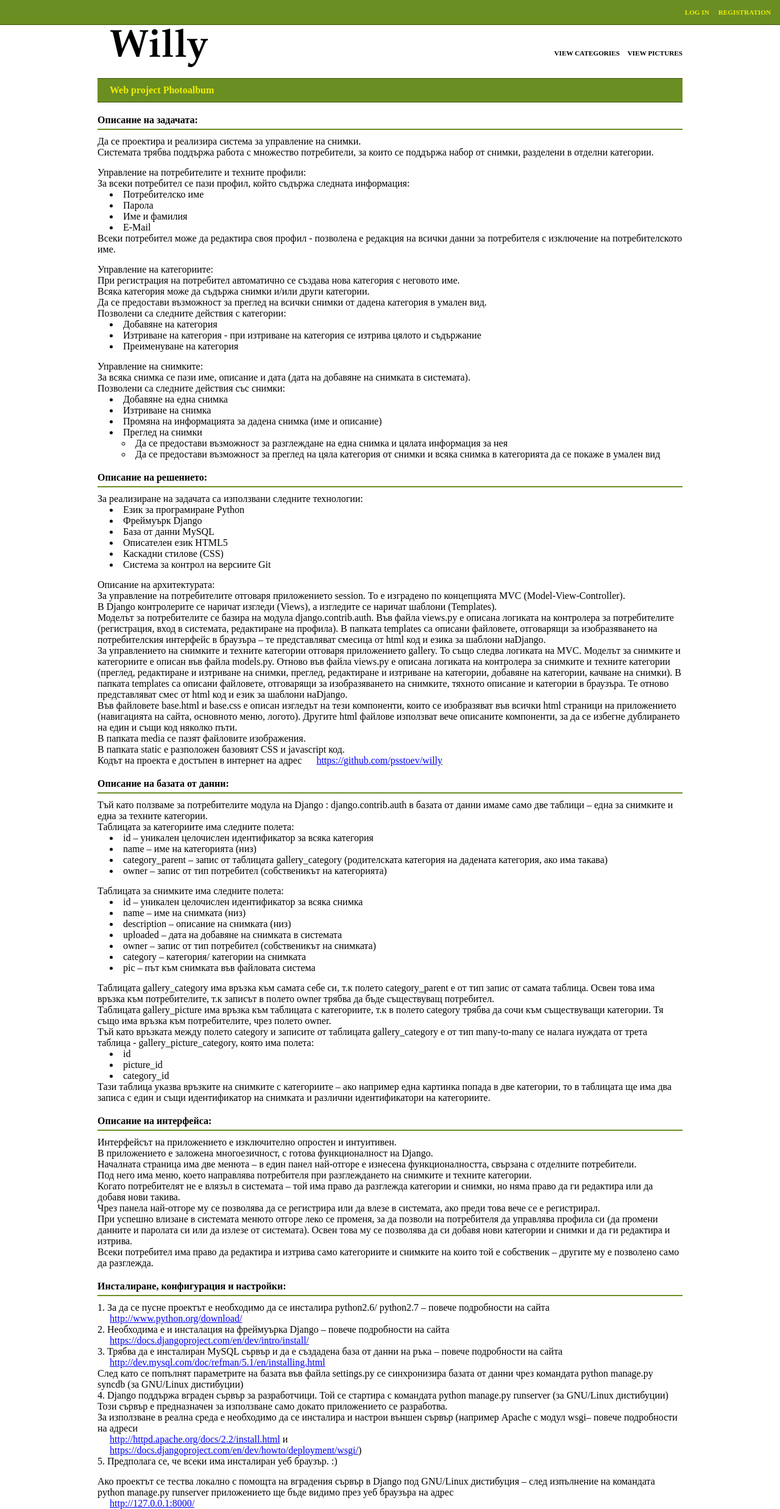
After one commit to psstoev/willy, a Django app: template src/willy/templates/index.html in a window 1280 px wide. The commit adds this page. Shown: the whole page at 61% size. Run offline with Django 3.2, Linux system fonts and the light colour scheme; the template is opened without the code that fills it, so the values that code supplies are empty.

Commit message:
Remove welcome page and replace it with index page.

```diff
--- a/src/willy/gallery/models.py
+++ b/src/willy/gallery/models.py
@@ -7,7 +7,7 @@ from thumbs import ImageWithThumbsField
 # Create your models here.
 
 class Category(models.Model):
-    name = models.CharField(max_length=64)
+    name = models.CharField(max_length=64, null=True)
     category_parent = models.ForeignKey('Category', related_name='parent', null=True)
     owner = models.ForeignKey(User)
 
--- a/src/willy/session/templates/index.html
+++ /dev/null
@@ -1 +0,0 @@
-{% extends "base.html" %}
--- a/src/willy/session/urls.py
+++ b/src/willy/session/urls.py
@@ -7,9 +7,6 @@ urlpatterns = patterns('',
     # Login/logout:
     url(r'^login/?', 'django.contrib.auth.views.login', {'template_name' : 'login.html'}),
     url(r'^logout/?$', 'django.contrib.auth.views.logout_then_login'),
-
-    # Welcome screen:
-    url(r'^welcome/?$', 'session.views.welcome'),
 
     # Registration:
     url(r'^register/?$', 'session.views.register'),
--- a/src/willy/static/css/base.css
+++ b/src/willy/static/css/base.css
@@ -336,3 +336,26 @@ div.image span {
 .action {
     display: none;
 }
+
+span.blank {
+    display: block;
+    margin-bottom: 15px;
+}
+
+ul.decorated li{
+    list-style-type:disc;
+    list-style-position: inside;
+    margin-left: 20px;
+}
+
+ul.decorated li ul li{
+    list-style-type:circle;
+    list-style-position: inside;
+    margin-left: 20px;
+}
+
+a.decoration {
+    color: blue;
+    margin-left: 20px;
+    text-decoration:underline;
+}
--- a/src/willy/templates/base.html
+++ b/src/willy/templates/base.html
@@ -19,7 +19,7 @@
     {% endif %}
     <div>
       {% if user.is_authenticated %}
-        <a href="/session/welcome/">{% trans "Home" %}</a>
+        <a href="/">{% trans "Home" %}</a>
         <a href="/session/profile/edit/">{% trans "Edit profile" %}</a>
         <a href="/session/profile/edit/change_password/">{% trans "Change password" %}</a>
         <a href="/session/logout">{% trans "Log out" %}</a>
@@ -32,11 +32,7 @@
   <div id="wrapper">
     <header>
       <h1>
-        {% if user.is_authenticated %}
-          <a href="/session/welcome" id="willy">Willy</a>
-        {% else %}
-          <a href="/" id="willy">Willy</a>
-        {% endif %}
+        <a href="/" id="willy">Willy</a>
       </h1>
       <nav>
         <a href="/gallery/categories/">{% trans "View categories" %}</a>
--- /dev/null
+++ b/src/willy/templates/index.html
@@ -0,0 +1,128 @@
+{% extends "base.html" %}
+
+{% load i18n %}
+{% block content %}
+<h1 id="title">
+  {% trans "Web project Photoalbum" %}
+</h1>
+
+<h3 class="bold_section">Описание на задачата:</h3>
+<p>Да се проектира и реализира система за управление на снимки.</p>
+<p>Системата трябва поддържа работа с множество потребители, за които се поддържа набор от снимки, разделени в отделни категории.<p>
+<span class="blank"></span>
+<p>Управление на потребителите и техните профили:</p>
+<p>За всеки потребител се пази профил, който съдържа следната информация:<p>
+<ul class="decorated">
+  <li>Потребителско име</li>
+  <li>Парола</li>
+  <li>Име и фамилия</li>
+  <li>E-Mail</li>
+</ul>
+<p>Всеки потребител може да редактира своя профил - позволена е редакция на всички данни за потребителя с изключение на потребителското име.</p>
+<span class="blank"></span>
+<p>Управление на категориите:</p>
+<p>При регистрация на потребител автоматично се създава нова категория с неговото име.</p>
+<p>Всяка категория може да съдържа снимки и/или други категории.</p>
+<p>Да се предостави възможност за преглед на всички снимки от дадена категория в умален вид.</p>
+<p>Позволени са следните действия с категории:</p>
+<ul class="decorated">
+  <li>Добавяне на категория</li>
+  <li>Изтриване на категория - при изтриване на категория се изтрива цялото и съдържание</li>
+  <li>Преименуване на категория</li>
+</ul>
+<span class="blank"></span>
+<p>Управление на снимките:</p>
+<p>За всяка снимка се пази име, описание и дата (дата на добавяне на снимката в системата).</p>
+<p>Позволени са следните действия със снимки:</p>
+<ul class="decorated">
+  <li>Добавяне на една снимка</li>
+  <li>Изтриване на снимка</li>
+  <li>Промяна на информацията за дадена снимка (име и описание)</li>
+  <li>Преглед на снимки
+    <ul>
+      <li>Да се предостави възможност за разглеждане на една снимка и цялата 	информация за нея</li>
+      <li>Да се предостави възможност за преглед на цяла категория от снимки и всяка 	снимка в категорията да се покаже в умален вид</li>
+    </ul>
+  </li>
+</ul>
+<h3 class="bold_section">Описание на решението:</h3>
+<p>За реализиране на задачата са използвани следните технологии:</p>
+<ul class="decorated">
+  <li>Език за програмиране Python</li>
+  <li>Фреймуърк Django</li>
+  <li>База от данни MySQL</li>
+  <li>Описателен език HTML5</li>
+  <li>Каскадни стилове (CSS)</li>
+  <li>Система за контрол на версиите Git</li>
+</ul>
+<span class="blank"></span>
+<p>Описание на архитектурата:</p>
+<p>За управление на потребителите отговаря приложението session. То е изградено по концепцията MVC (Model-View-Controller).</p>
+<p> В Django контролерите се наричат изгледи (Views), а изгледите се наричат шаблони (Templates).</p>
+<p>Моделът за потребителите се базира на модула django.contrib.auth.
+Във файла views.py е описана логиката на контролера за потребителите (регистрация, вход в системата, редактиране на профила). В папката templates са описани файловете, отговарящи за изобразяването на потребителския интерфейс в браузъра – те представляват смесица от html код и езика за шаблони наDjango.</p>
+<p>За управлението на снимките и техните категории отговаря приложението gallery. То също следва логиката на MVC. Моделът за снимките и категориите е описан във файла models.py.
+Отново във файла views.py е описана логиката на контролера за снимките и техните категории (преглед, редактиране и изтриване на снимки, преглед, редактиране и изтриване на категории, добавяне на категории, качване на снимки). В папката templates са описани файловете, отговарящи за изобразяването на снимките, тяхното описание и категории в браузъра. Те отново представляват смес от html код и език за шаблони наDjango.</p>
+<p>Във файловете base.html и base.css е описан изгледът на тези компоненти, които се изобразяват във всички html страници на приложението (навигацията на сайта, основното меню, логото).
+Другите html файлове използват вече описаните компоненти, за да се избегне дублирането на един и същи код няколко пъти.</p>
+<p>В папката media се пазят файловите изображения.</p>
+<p>В папката static е разположен базовият CSS и javascript код.</p>
+<p>Кодът на проекта е достъпен в интернет на адрес <a href="https://github.com/psstoev/willy" target="_blank" class="decoration">https://github.com/psstoev/willy</a></p>
+<h3 class="bold_section">Описание на базата от данни:</h3>
+<p>Тъй като ползваме за потребителите модула на Django :  django.contrib.auth в базата от данни имаме само две таблици – една за снимките и една за техните категории.</p>
+<p>Таблицата за категориите има следните полета:</p>
+<ul class="decorated">
+  <li>id – уникален целочислен идентификатор за всяка категория</li>
+  <li>name – име на категорията (низ)</li>
+  <li>category_parent – запис от таблицата gallery_category (родителската категория на 	дадената категория, ако има такава)</li>
+  <li>owner – запис от тип потребител (собственикът на категорията)</li>
+</ul>
+<span class="blank"></span>
+<p>Таблицата за снимките има следните полета:</p>
+<ul class="decorated">
+  <li>id – уникален целочислен идентификатор за всяка снимка</li>
+  <li>name – име на снимката (низ)</li>
+  <li>description – описание на снимката (низ)</li>
+  <li>uploaded – дата на добавяне на снимката в системата</li>
+  <li>owner – запис от  тип потребител (собственикът на снимката)</li>
+  <li>category – категория/ категории на снимката</li>
+  <li>pic – път към снимката във файловата система</li>
+</ul>
+<span class="blank"></span>
+<p>Таблицата  gallery_category има връзка към самата себе си, т.к полето category_parent е от тип запис от самата таблица. Освен това има връзка към потребителите, т.к записът в полето owner трябва да бъде съществуващ потребител.</p>
+<p>Таблицата gallery_picture има връзка към таблицата с категориите, т.к в полето category трябва да сочи към съществуващи категории.  Тя също има връзка към потребителите, чрез полето owner.</p>
+<p>Тъй като връзката между полето category и записите от таблицата gallery_category е от тип many-to-many се налага нуждата от трета таблица - gallery_picture_category, която има полета:</p>
+<ul class="decorated">
+  <li>id</li>
+  <li>picture_id</li>
+  <li>category_id</li>
+</ul>
+<p>Тази таблица указва връзките на снимките с категориите – ако например една картинка попада в  две категории, то в таблицата ще има два записа с един и същи идентификатор на снимката и различни идентификатори на категориите.</p>
+<h3 class="bold_section">Описание на интерфейса:</h3>
+<p>Интерфейсът на приложението е изключително опростен и интуитивен.</p>
+<p>В приложението е заложена многоезичност, с готова функционалност на Django.</p>
+<p>Началната страница има две менюта – в един панел най-отгоре е изнесена функционалността, свързана с отделните потребители.</p>
+<p>Под него има меню, което направлява потребителя при разглеждането на снимките и техните категории.</p>
+<p>Когато потребителят не е влязъл в системата – той има право да разглежда категории и снимки, но няма право да ги редактира или да добавя нови такива.</p>
+<p>Чрез панела най-отгоре му се позволява да се регистрира или да влезе в системата, ако преди това вече се е регистрирал.</p>
+<p>При успешно влизане в системата менюто отгоре леко се променя, за да позволи на потребителя да управлява профила си (да промени данните и паролата си или да излезе от системата).
+Освен това му се позволява да си добавя нови категории и снимки и да ги редактира и изтрива.</p>
+<p>Всеки потребител има право да редактира и изтрива само категориите и снимките на които той е собственик – другите му е позволено само да разглежда.</p>
+<h3 class="bold_section">Инсталиране, конфигурация и настройки:</h3>
+<p>1. За да се пусне проектът е необходимо да се инсталира python2.6/ python2.7 – повече подробности на сайта</p>
+<p><a href="http://www.python.org/download/" target="_blank" class="decoration">http://www.python.org/download/</a></p>
+<p>2. Необходима е и инсталация на фреймуърка Django – повече подробности на сайта</p>
+<p><a href="https://docs.djangoproject.com/en/dev/intro/install/" target="_blank" class="decoration">https://docs.djangoproject.com/en/dev/intro/install/</a></p>
+<p>3. Трябва да е инсталиран MySQL сървър и да е създадена база от данни на ръка – повече подробности на сайта</p>
+<p><a href="http://dev.mysql.com/doc/refman/5.1/en/installing.html" target="_blank" class="decoration">http://dev.mysql.com/doc/refman/5.1/en/installing.html</a></p>
+<p>След като се попълнят параметрите на базата във файла settings.py се синхронизира базата от данни чрез командата python manage.py syncdb (за GNU/Linux дистибуции)</p>
+<p>4. Django поддържа вграден сървър за разработчици. Той се стартира с командата  python manage.py runserver (за GNU/Linux дистибуции)
+Този сървър е предназначен за използване само докато приложението се разработва.</p>
+<p>За използване в реална среда е необходимо да се инсталира и настрои външен сървър (например Apache с модул wsgi– повече подробности на адреси</p>
+<p><a href="http://httpd.apache.org/docs/2.2/install.html" target="_blank" class="decoration">http://httpd.apache.org/docs/2.2/install.html</a> и</p>
+<p><a href="https://docs.djangoproject.com/en/dev/howto/deployment/wsgi/" target="_blank" class="decoration">https://docs.djangoproject.com/en/dev/howto/deployment/wsgi/</a>)</p>
+<p>5. Предполага се, че всеки има инсталиран уеб браузър. :)</p>
+<span class="blank"></span>
+<p>Ако проектът се тества локално с помощта на вградения сървър в Django под GNU/Linux дистибуция – след изпълнение на командата  python manage.py runserver приложението ще бъде видимо през уеб браузъра на адрес</p>
+<p><a href="http://127.0.0.1:8000/" target="_blank" class="decoration">http://127.0.0.1:8000/</a></p>
+{% endblock content %}
```
Also changed, not shown: src/willy/gallery/views.py (+5 -5 lines), src/willy/session/templates/login.html (+1 -7 lines), src/willy/session/templates/welcome.html (deleted, +0 -21 lines), src/willy/session/views.py (+2 -14 lines).
